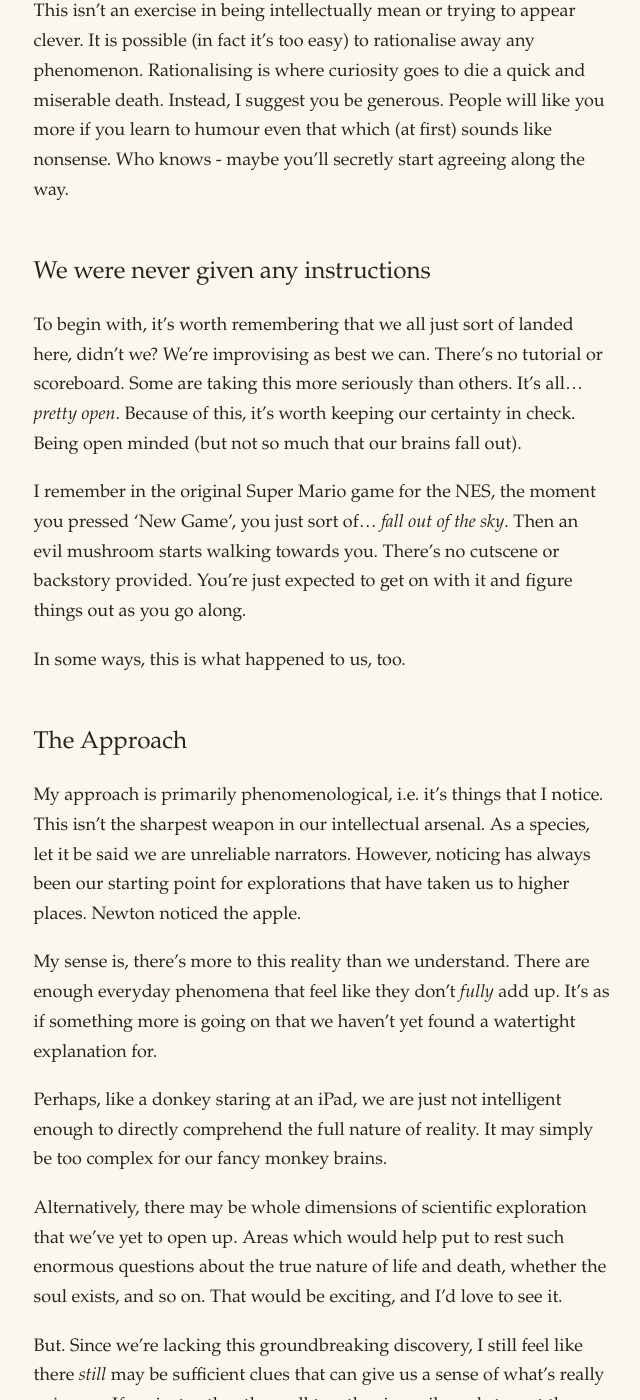
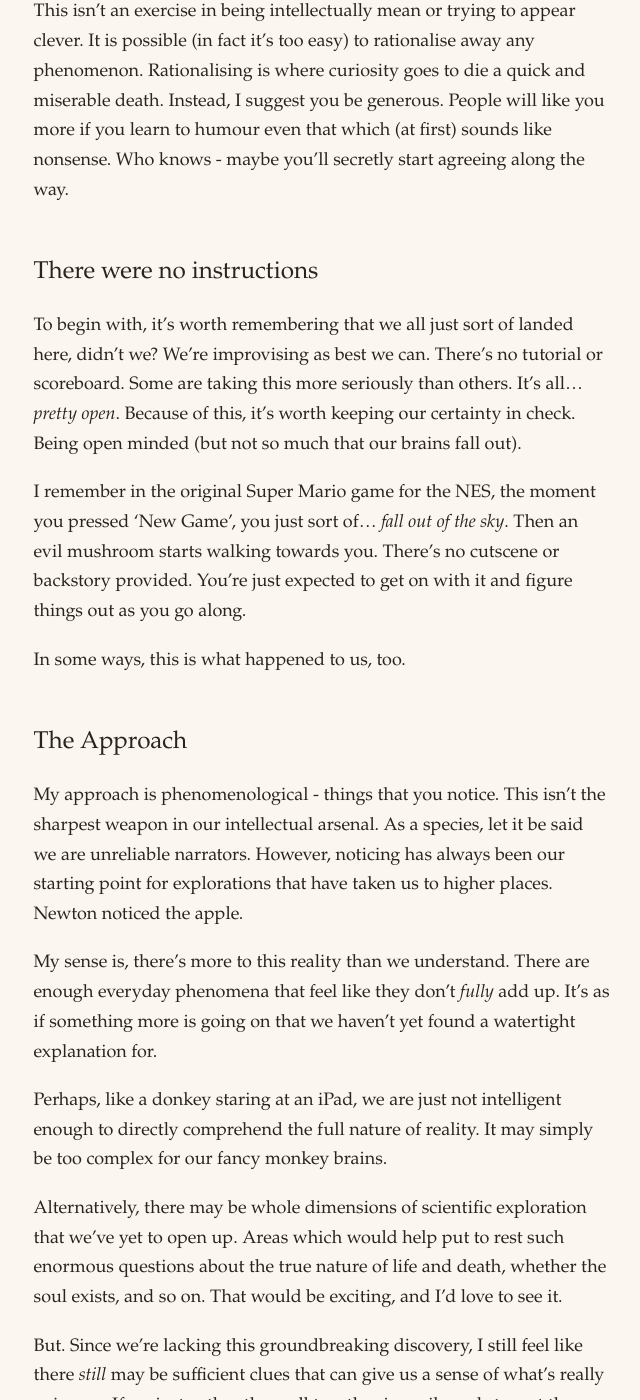
Before and after one commit to OliverEGreen/OliverEGreen.github.io, a Jekyll site: the page built from _posts/2026-04-27-mysteries-and-magics.md, in a window 1280 px wide and 1400 px high, scrolled down 734 px. Shown: the whole window, without its empty margins (318-958 px from the left). Built offline with Jekyll 4.4.1, drawn with Linux system fonts in a browser that asks for light colours; some of the changed text lies outside the part shown.

Commit message:
New article and updates

```diff
--- a/_posts/2026-04-27-mysteries-and-magics.md
+++ b/_posts/2026-04-27-mysteries-and-magics.md
@@ -13,7 +13,7 @@ Below you will find a loose, open-minded collection of thoughts that are hopeful
 
 This isn't an exercise in being intellectually mean or trying to appear clever. It is possible (in fact it's too easy) to rationalise away any phenomenon. Rationalising is where curiosity goes to die a quick and miserable death. Instead, I suggest you be generous. People will like you more if you learn to humour even that which (at first) sounds like nonsense. Who knows - maybe you'll secretly start agreeing along the way.
 
-## We were never given any instructions
+## There were no instructions
 
 To begin with, it's worth remembering that we all just sort of landed here, didn't we? We're improvising as best we can. There's no tutorial or scoreboard. Some are taking this more seriously than others. It's all... *pretty open*. Because of this, it's worth keeping our certainty in check. Being open minded (but not so much that our brains fall out).
 
@@ -23,7 +23,7 @@ In some ways, this is what happened to us, too.
 
 ## The Approach
 
-My approach is primarily phenomenological, i.e. it's things that I notice. This isn't the sharpest weapon in our intellectual arsenal. As a species, let it be said we are unreliable narrators. However, noticing has always been our starting point for explorations that have taken us to higher places. Newton noticed the apple.
+My approach is phenomenological - things that you notice. This isn't the sharpest weapon in our intellectual arsenal. As a species, let it be said we are unreliable narrators. However, noticing has always been our starting point for explorations that have taken us to higher places. Newton noticed the apple.
 
 My sense is, there's more to this reality than we understand. There are enough everyday phenomena that feel like they don't *fully* add up. It's as if something more is going on that we haven't yet found a watertight explanation for.
 
```
Also changed, not shown: other parts of _posts/2026-04-27-mysteries-and-magics.md (+1 -1 lines), _posts/AI and the Age of Aquarius.md (added, +17 -0 lines).
